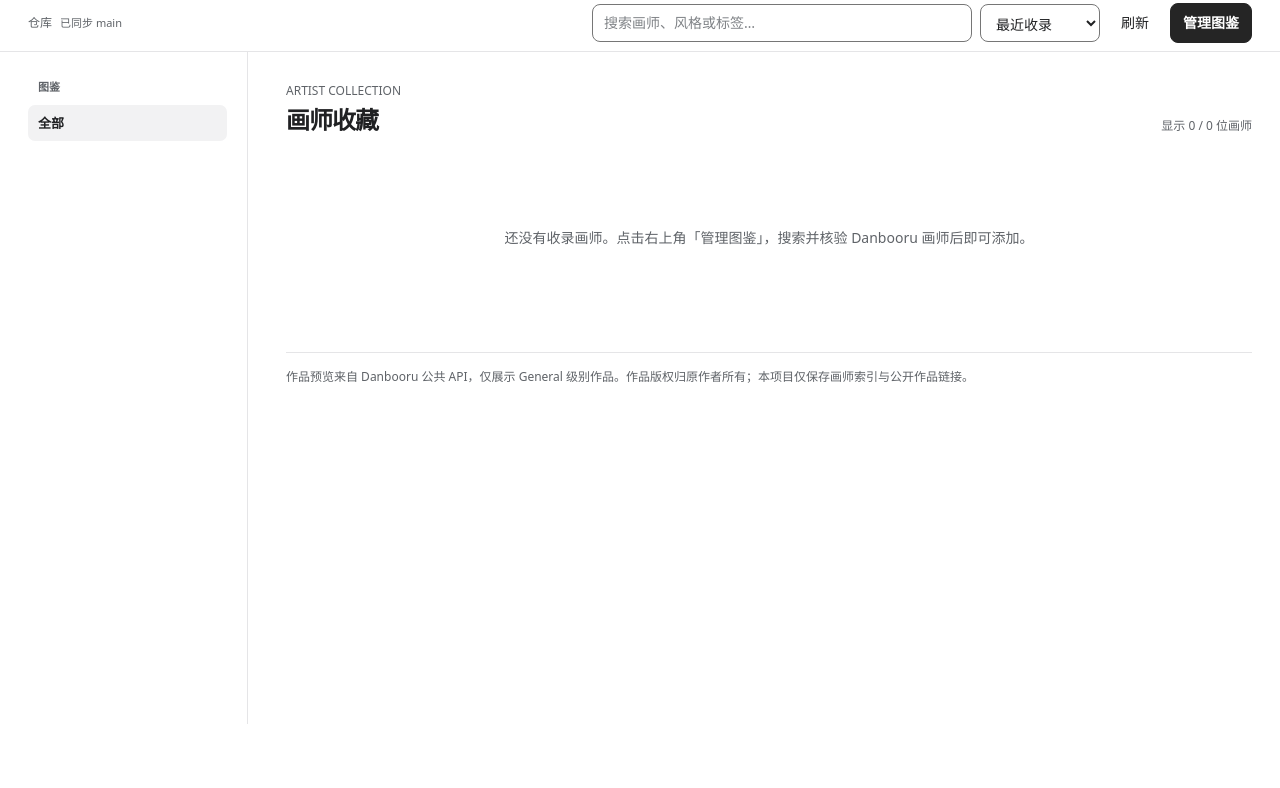
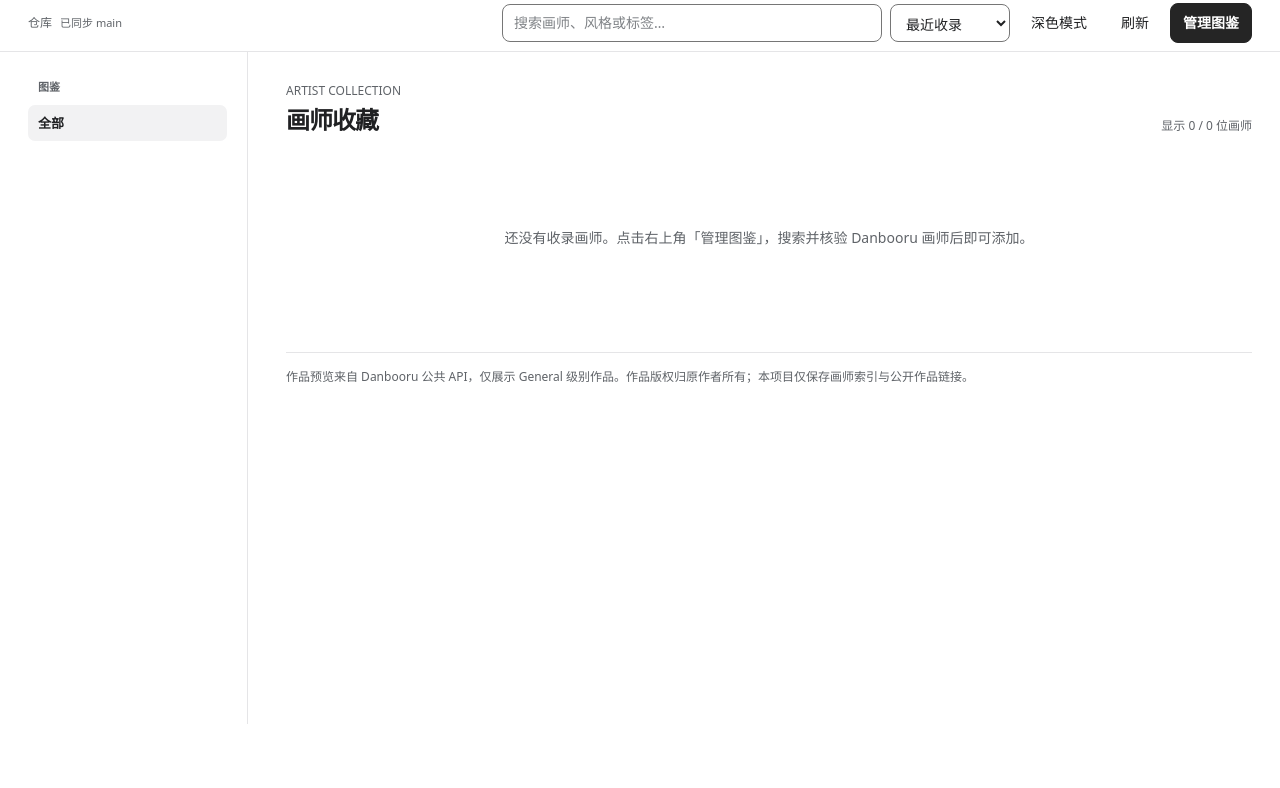
Before and after one commit to Tera-Dark/artist-atlas, a plain HTML site: page docs/index.html in a window 1280 px wide. Shown: the part 65-853 px from the top of the page. Drawn offline with Linux system fonts and the light colour scheme.

Commit message:
ux: add simple light and dark appearance switch

```diff
--- a/docs/index.html
+++ b/docs/index.html
@@ -127,7 +127,7 @@ a:hover{text-decoration-color:currentColor}
   <span class="muted">仓库</span><span id="repoState" class="pill">读取中</span>
   <input id="search" type="search" aria-label="搜索画师名、别名或标签" placeholder="搜索画师、风格或标签…">
   <select id="sort" aria-label="画师排序方式"><option value="recent">最近收录</option><option value="name">名称 A–Z</option><option value="works">作品数量</option></select>
-  <button id="refresh" title="重新读取仓库">刷新</button>
+  <button id="themeToggle" type="button" aria-label="切换浅色或深色主题">深色模式</button><button id="refresh" title="重新读取仓库">刷新</button>
   <button id="manage" class="primary">管理图鉴</button>
  </div>
 </header>
@@ -196,6 +196,7 @@ document.addEventListener("keydown",e=>{
 $("manage").addEventListener("click",()=>setTimeout(()=>$("dialogTitle").closest(".dialog").focus(),0));
 $("cards").addEventListener("error",e=>{if(e.target.tagName==="IMG"){e.target.style.visibility="hidden"}},true);
 
+const savedTheme=sessionStorage.getItem("artistAtlasTheme");if(savedTheme==="dark")document.documentElement.dataset.theme="dark";$("themeToggle").textContent=document.documentElement.dataset.theme==="dark"?"浅色模式":"深色模式";$("themeToggle").onclick=()=>{const dark=document.documentElement.dataset.theme!=="dark";if(dark)document.documentElement.dataset.theme="dark";else delete document.documentElement.dataset.theme;sessionStorage.setItem("artistAtlasTheme",dark?"dark":"light");$("themeToggle").textContent=dark?"浅色模式":"深色模式"};
 loadData();
 </script>
 </body></html>
```
